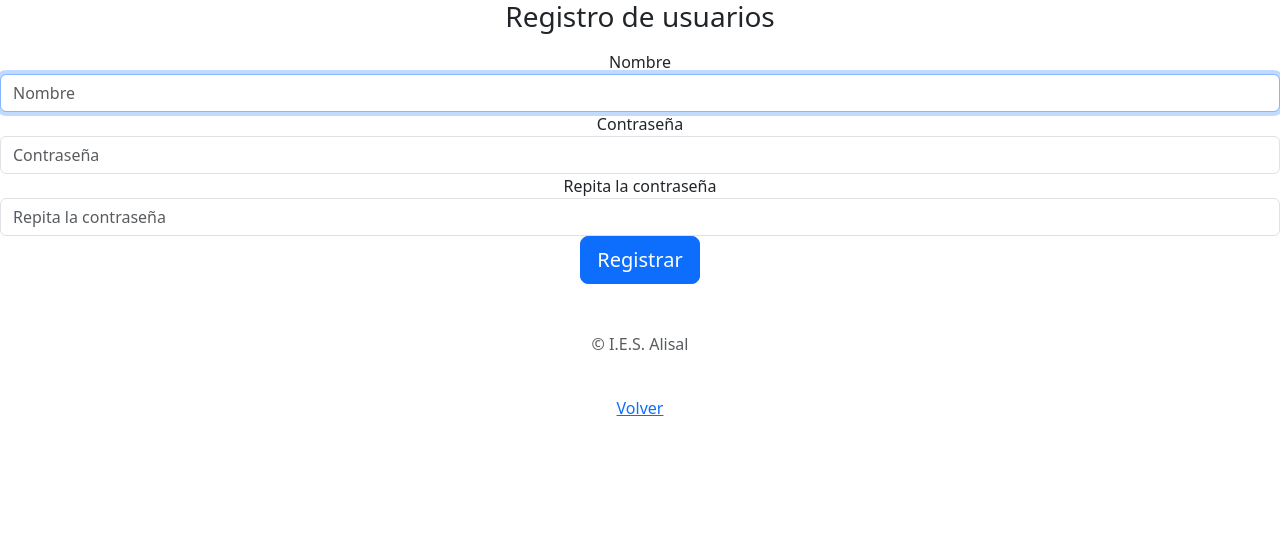
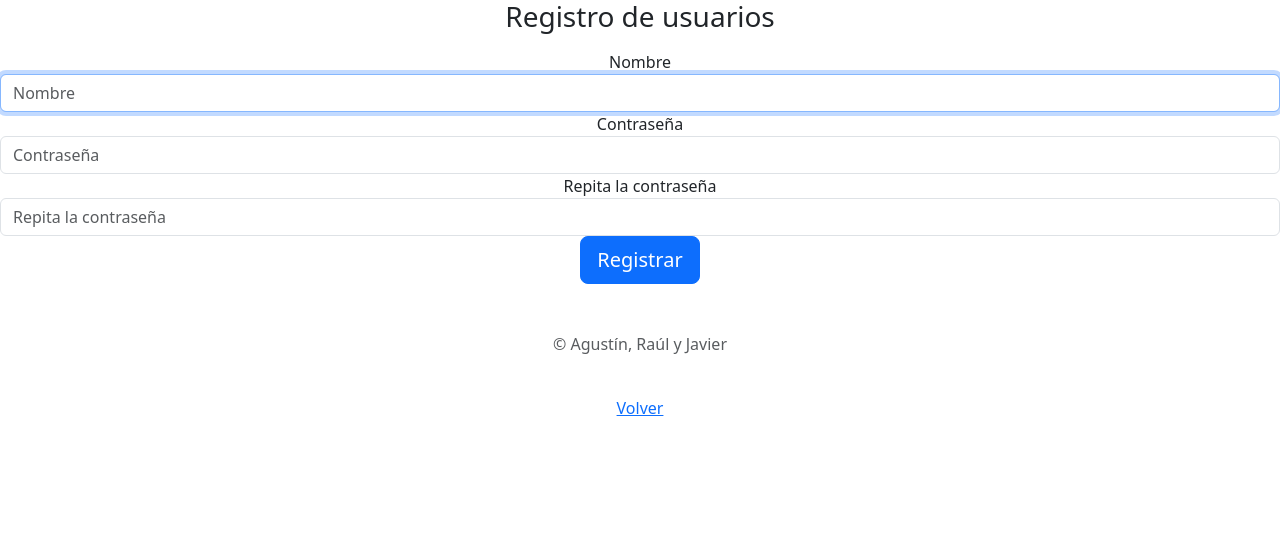
Before and after one commit to IESAlisal/22asir2proyecto-grupo3, a PHP site: page /registro.php in a window 1280 px wide. Shown: the top 546 px of the page. Run offline with PHP 8.4, Linux system fonts and the light colour scheme; some libraries are stand-ins or nearby versions.

Commit message:
Update registro.php

```diff
--- a/registro.php
+++ b/registro.php
@@ -61,7 +61,7 @@ if (isset($_POST['registrar']))
       <input type="password" name="password2" class="form-control" placeholder="Repita la contraseña" required>
 
       <button class="btn btn-lg btn-primary btn-block" type="submit" name="registrar">Registrar</button>
-      <p class="mt-5 mb-3 text-muted">&copy; I.E.S. Alisal</p>
+      <p class="mt-5 mb-3 text-muted">&copy; Agustín, Raúl y Javier</p>
     </form>
     <br>
 	<a href="login.php">Volver</a>
```
